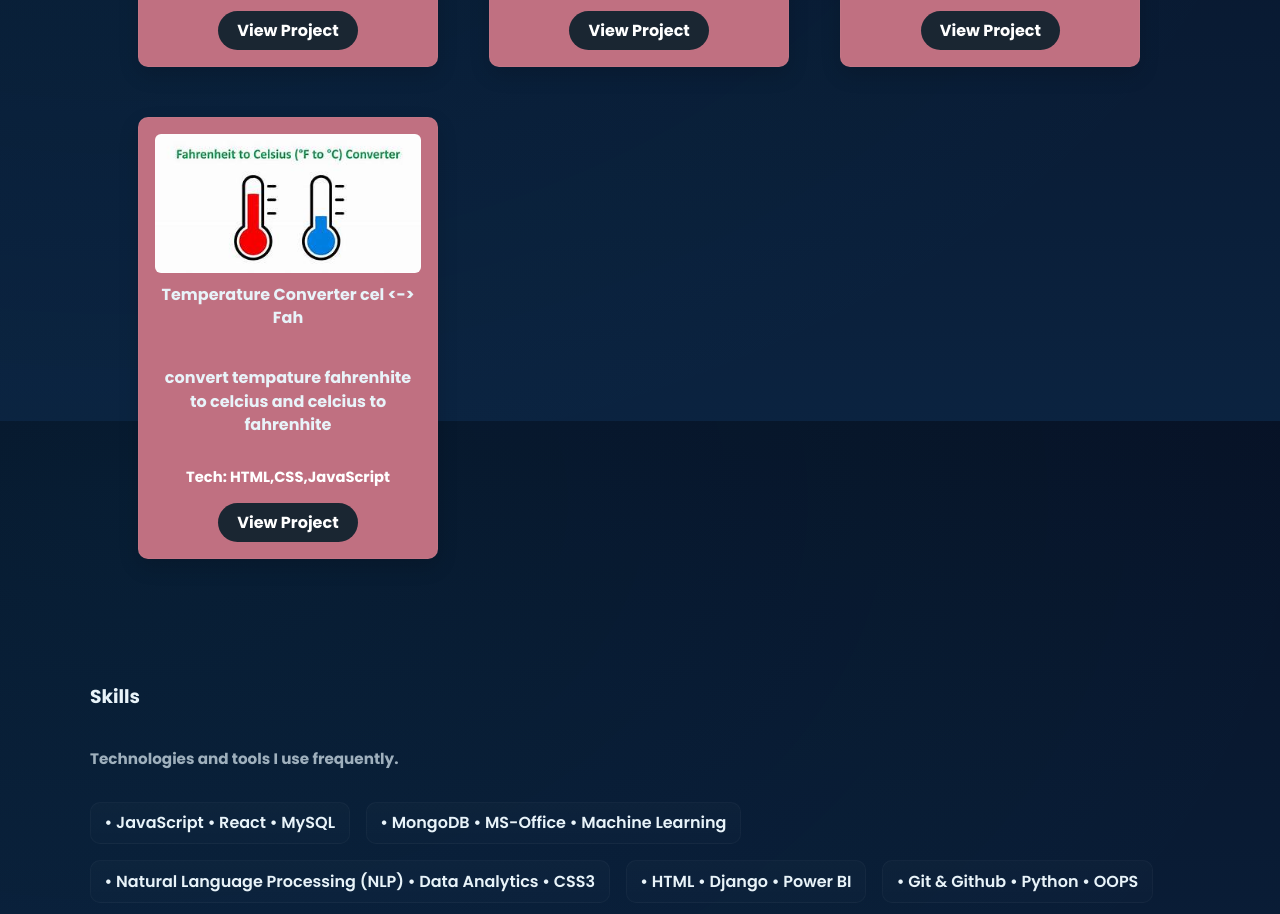
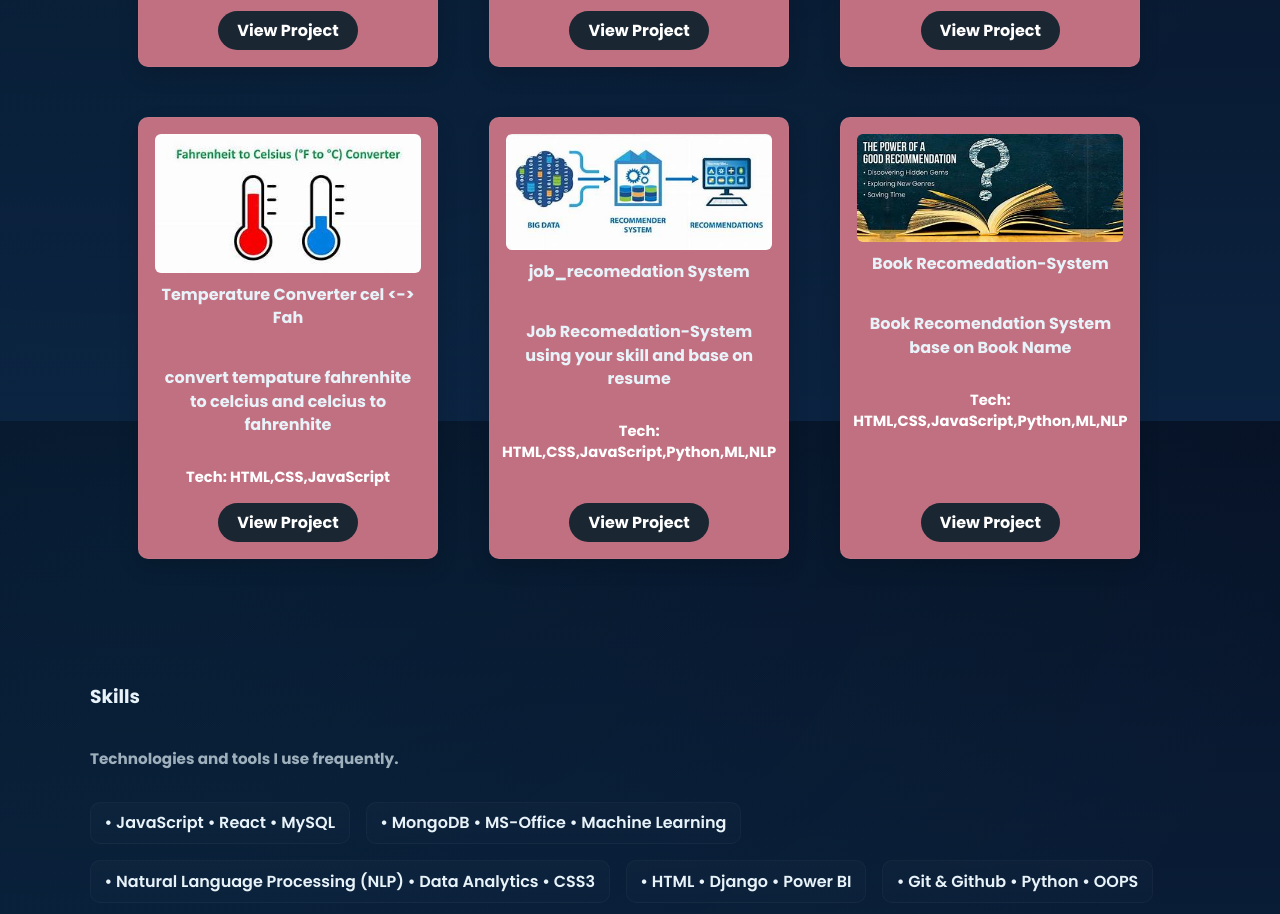
Before and after one commit to Ashish77393/Ashish_portfolio, a website: page index.html in a window 1280 px wide. Shown: the part 1979-2893 px from the top of the page. Drawn offline with Linux system fonts and the light colour scheme.

Commit message:
updated file

```diff
--- a/index.html
+++ b/index.html
@@ -243,6 +243,50 @@
               >
             </div>
           </article>
+
+          <article class="project">
+            <img
+              src="images/job.jpg"
+              alt="job_recomedation"
+              style="width: 100%; border-radius: 6px; margin-bottom: 0.6rem"
+            />
+            <h4>job_recomedation System</h4>
+            <p>Job Recomedation-System using your skill and base on resume</p>
+            <p class="meta">
+              <strong>Tech</strong>: HTML,CSS,JavaScript,Python,ML,NLP
+            </p>
+            <div class="project-links">
+              <a
+                class="btn"
+                target="_blank"
+                rel="noopener noreferrer"
+                href="https://job-recomendation-system-5.onrender.com"
+                >View Project</a
+              >
+            </div>
+          </article>
+
+          <article class="project">
+            <img
+              src="images/book.jpg"
+              alt="Book_recomedation"
+              style="width: 100%; border-radius: 6px; margin-bottom: 0.6rem"
+            />
+            <h4>Book Recomedation-System</h4>
+            <p>Book Recomendation System base on Book Name</p>
+            <p class="meta">
+              <strong>Tech</strong>: HTML,CSS,JavaScript,Python,ML,NLP
+            </p>
+            <div class="project-links">
+              <a
+                class="btn"
+                target="_blank"
+                rel="noopener noreferrer"
+                href="https://book-recomanded.onrender.com"
+                >View Project</a
+              >
+            </div>
+          </article>
         </div>
       </section>
 
```
Also changed, not shown: images/book.jpg (added), images/job.jpg (added).
